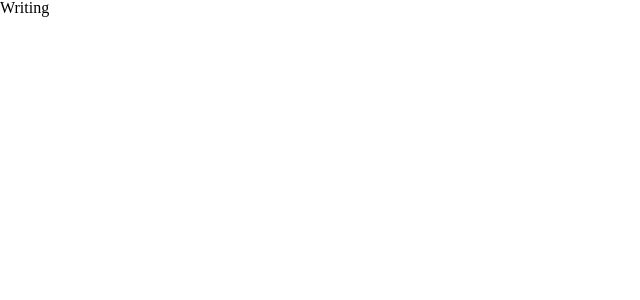
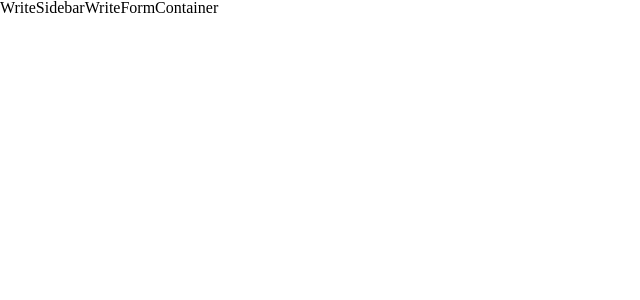
Before and after one commit to HBeom00/-_8-, a React (Vite) app: page /writing in a window 1280 px wide. Shown: the top 300 px of the page, without its empty margins (0-640 px from the left). Built offline with nearby package versions, Linux system fonts and the light colour scheme.

Commit message:
add: 컴포넌트 분리

```diff
--- /dev/null
+++ b/src/components/WriteFormContainer.jsx
@@ -0,0 +1,7 @@
+import React from 'react';
+
+const WriteFormContainer = () => {
+  return <div>WriteFormContainer</div>;
+};
+
+export default WriteFormContainer;
--- /dev/null
+++ b/src/components/WriteSidebar.jsx
@@ -0,0 +1,7 @@
+import React from 'react';
+
+const WriteSidebar = () => {
+  return <div>WriteSidebar</div>;
+};
+
+export default WriteSidebar;
--- a/src/pages/Writing.jsx
+++ b/src/pages/Writing.jsx
@@ -1,5 +1,19 @@
+import styled from 'styled-components';
+import WriteFormContainer from '../components/WriteFormContainer';
+import WriteSidebar from '../components/WriteSidebar';
+
 const Writing = () => {
-  return <div>Writing</div>;
+  return (
+    <WritingPage>
+      <WriteSidebar />
+      <WriteFormContainer />
+    </WritingPage>
+  );
 };
 
 export default Writing;
+
+const WritingPage = styled.div`
+  display: flex;
+  flex-direction: row;
+`;
```
